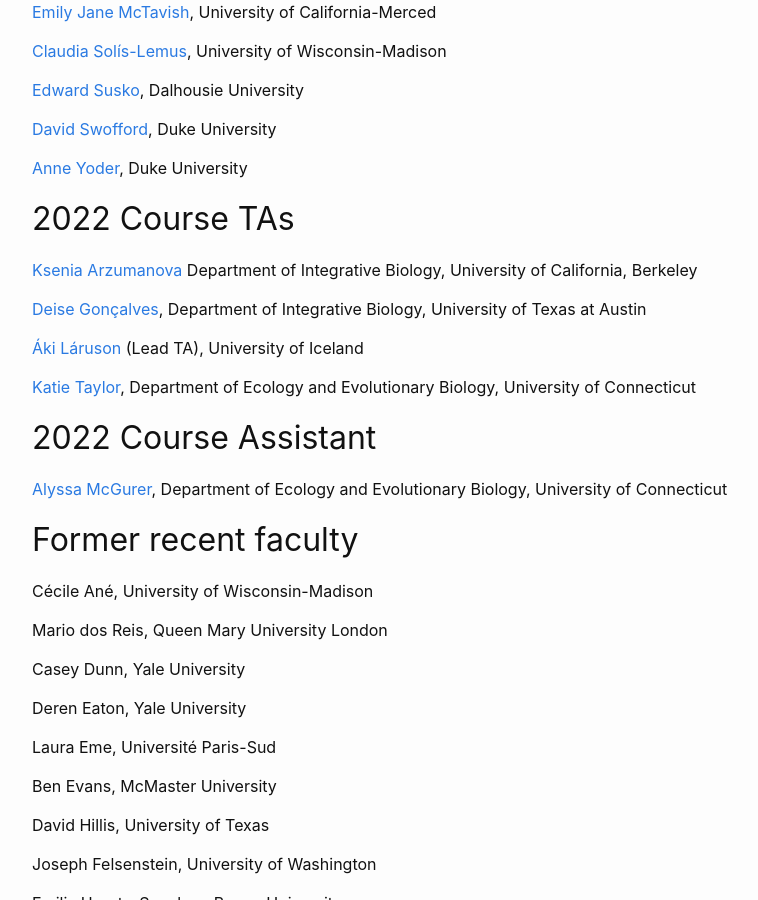
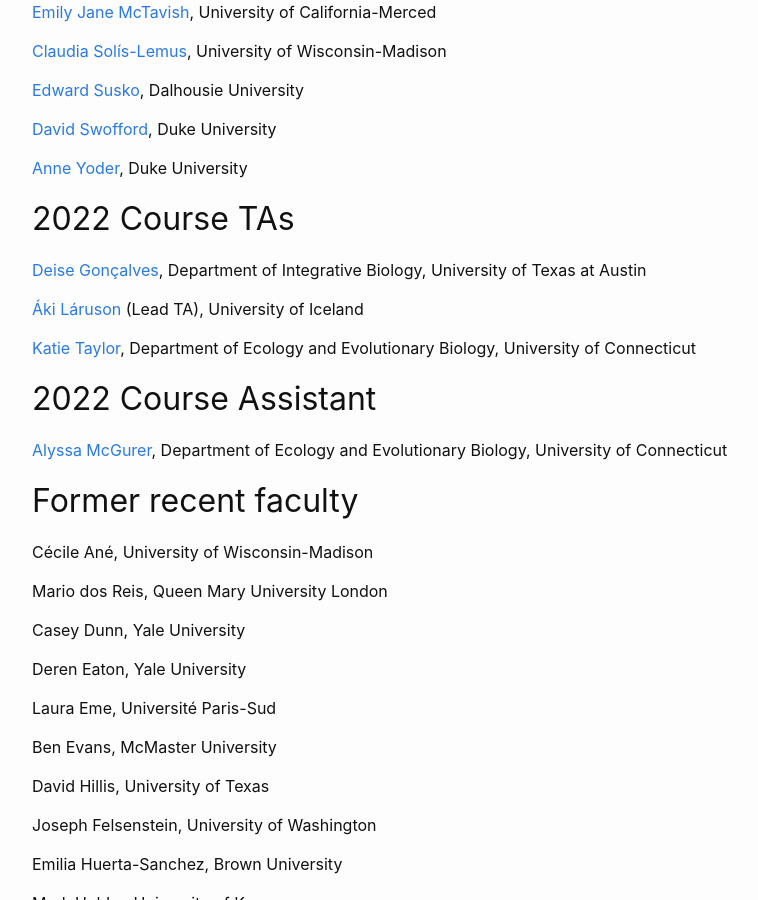
Before and after one commit to molevolworkshop/molevolworkshop.github.io, a Jekyll site: the page built from faculty.md, in a window 1280 px wide and 900 px high, scrolled down 940 px. Shown: the whole window, without its empty margins (238-996 px from the left). Built offline with Jekyll 4.4.1, drawn with Linux system fonts in a browser that asks for light colours.

Commit message:
removed Ksenia from list of TAs

```diff
--- a/faculty.md
+++ b/faculty.md
@@ -43,8 +43,6 @@
 [Anne Yoder](/faculty-yoder/), Duke University
 
 ## 2022 Course TAs
-
-[Ksenia Arzumanova](/faculty-arzumanova/) Department of Integrative Biology, University of California, Berkeley
 
 [Deise Gonçalves](/faculty-goncalves/), Department of Integrative Biology, University of Texas at Austin
 
```
